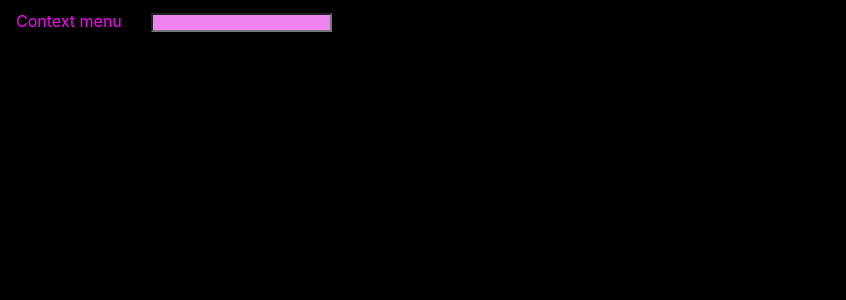
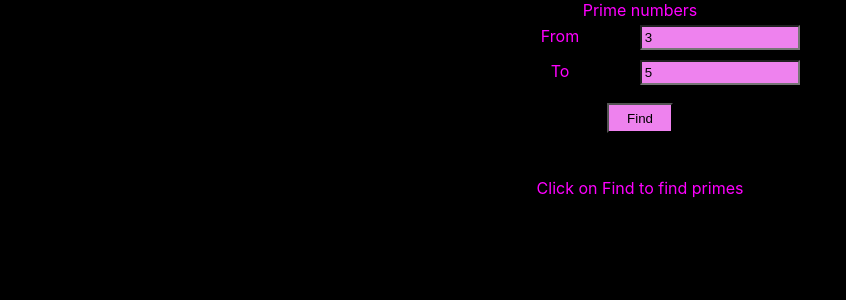
Before and after one commit to banaanihillo/tuni-gui-react, a React (Create React App) app: page / in a window 1280 px wide. Shown: the top 300 px of the page, without its empty margins (0-846 px from the left). Built offline with nearby package versions, Linux system fonts and the light colour scheme.

Commit message:
Added prime number service worker (7.3)
Exercise 7-3-small:
Added a prime number calculator,
operating via service worker,
with a hefty timeout of one millisecond

```diff
--- a/src/App.css
+++ b/src/App.css
@@ -24,31 +24,41 @@ button {
     font-family: cursive;
 }
 
-/*
-Make the main content take the whole viewport height,
-so the menu can be closed by clicking on anywhere,
-similar to the default browser behavior
-*/
-main {
-    height: 100vh;
+input {
+    padding: 0.2em;
+    margin: 0.4em 0;
 }
 
-nav {
-    /* The context menu is closed by default */
-    display: none;
-    /* Make it possible to open the menu at the mouse position, */
-    position: absolute;
-    /* and make sure the menu stays on top of existing elements */
-    z-index: 9001;
-    background-color: #222222;
+main {
+    display: flex;
+    flex-flow: column nowrap;
+    align-items: center;
 }
 
-nav li {
-    list-style: none;
+label {
+    display: flex;
+    flex-flow: row nowrap;
+    align-items: baseline;
+    justify-content: center;
+}
+
+label * {
+    width: 25%;
+}
+
+form,
+output {
+    text-align: center;
+}
+
+output {
+    width: 50vw;
 }
 
 button {
     padding: 0.4em;
+    width: 5em;
+    align-self: center;
 }
 
 canvas {
@@ -59,12 +69,13 @@ canvas {
     cursor: context-menu;
 }
 
-label,
-figure,
+li {
+    list-style: none;
+}
+
+button,
+h2,
 h1,
-h2,
-input,
-button,
 select {
     margin: 1em;
 }
@@ -90,10 +101,12 @@ select {
 form {
     display: flex;
     flex-flow: column nowrap;
-    justify-content: center;
+    width: 50vw;
+    top: 0;
+    /* Keep the form visible while scrolling the output */
+    position: sticky;
+    z-index: 9001;
+    background-color: black;
+    padding-bottom: 2em;
 }
-
-form button {
-    align-self: center;
-}
-/* */
+/**/
--- a/src/App.js
+++ b/src/App.js
@@ -1,148 +1,134 @@
-import React, {useState, useRef} from "react"
+import React, {useState} from "react"
 import "./App.css"
 
 
 const App = () => {
-    const [menuOpen, setMenuOpen] = useState(false)
-    let menuReference = useRef(null)
-    let inputReference = useRef(null)
-    let colorToggleReference = useRef(null)
-    let fontSwitchReference = useRef(null)
+    const [prime, setPrime] = useState(null)
+    const [primes, setPrimes] = useState([])
+    const [primesFrom, setPrimesFrom] = useState(3)
+    const [primesTo, setPrimesTo] = useState(5)
 
-    const toggleColor = (classList) => {
-        if (classList.contains("background-secondary")) {
-            classList.remove("background-secondary")
-        } else {
-            classList.add("background-secondary")
+    const findPrimes = () => {
+        setPrimes([])
+        setPrime(null)
+        // Do nothing on incorrect input
+        if (primesFrom > primesTo) {
+            return
         }
+        let primeFinder = new Worker("primesFinder.js")
+        primeFinder.postMessage({
+            primesFrom,
+            primesTo
+        })
+        // lowercase m? really?
+        primeFinder.onmessage = (message) => {
+            // Once the execution is complete,
+            // store all the primes in state
+            if (message.data.primes) {
+                // If there's just one prime,
+                // skip all the hassle,
+                // and just handle it like a single prime
+                if (message.data.primes.length === 1) {
+                    // Make sure there's no funky business,
+                    // such as (primesFrom=6, primesTo=6) returning 7
+                    if (
+                        message.data.primes[0] === primesFrom
+                        || message.data.primes[0] === primesTo
+                    ) {
+                        setPrime(message.data.primes[0])
+                    }
+                    return
+                }
+                // Handle the off-by-one error,
+                // due to the prime >= primesTo comparison,
+                // returning the original message primes,
+                // if the primesTo parameter itself is prime,
+                if (
+                    message.data.primes[message.data.primes.length - 1]
+                    === primesTo
+                ) {
+                    setPrimes(message.data.primes)
+                } else {
+                    // and if the primesTo parameter is not a prime,
+                    // fix the extra prime after the fact
+                    setPrimes(
+                        message.data.primes.slice(
+                            0,
+                            message.data.primes.length - 1
+                        )
+                    )
+                }
+                return
+            }
+            if (message.data.prime >= primesTo) {
+                // Once the last prime is found,
+                // tell the worker to stop
+                primeFinder.postMessage({
+                    stop: true
+                })
+                return
+            }
+            if (message.data.prime) {
+                // Receive an individual prime,
+                // while the worker is still running
+                setPrime(message.data.prime)
+                return
+            }
+        } //
     }
 
-    const toggleFont = (classList) => {
-        if (classList.contains("font-secondary")) {
-            classList.remove("font-secondary")
-        } else {
-            classList.add("font-secondary")
-        }
-    }
-
-    const closeMenu = () => {
-        menuReference.current.style.display = "none"
-        setMenuOpen(false)
-    }
-
-    const openMenu = (event) => {
-        if (!menuOpen) {
-            setMenuOpen(true)
-            menuReference.current.style.display = "unset"
-        }
-        // Absolutely position the menu depending on cursor position
-        menuReference.current.style.left = `${event.clientX}px`
-        menuReference.current.style.top = `${event.clientY}px`
-        // Allow the menu to be navigated via keyboard
-        colorToggleReference.current.focus()
-    }
-
-    return <><main
-        // Close the custom context menu by clicking on anywhere else
-        onClick={() => {
-            closeMenu()
-        }}
-        // Also close the custom context menu,
-        // if the user opens a browser default context menu elsewhere
-        onContextMenu={() => {
-            if (menuOpen) {
-                closeMenu()
+    return <main>
+        <form onSubmit={(event) => {
+            event.preventDefault()
+            findPrimes()
+        }}>
+            <header> Prime numbers </header>
+            <label>
+                <span> From </span>
+                <input
+                    type="number"
+                    value={primesFrom}
+                    min={3}
+                    max={9001}
+                    onChange={(event) => {
+                        setPrimesFrom(Number(event.target.value))
+                    }}
+                />
+            </label>
+            <label>
+                <span> To </span>
+                <input
+                    type="number"
+                    value={primesTo}
+                    min={5}
+                    max={99999}
+                    onChange={(event) => {
+                        setPrimesTo(Number(event.target.value))
+                    }}
+                />
+            </label>
+            <button type="submit">
+                Find
+            </button>
+        </form>
+        <output>
+            {(primes.length > 1)
+                ? <ul>
+                    {primes.map((prime, index) => {
+                        return <li key={index}>
+                            {prime}
+                        </li>
+                    })}
+                </ul>
+                : <p>
+                    {(prime)
+                        ? prime
+                        : "Click on Find to find primes"
+                    }
+                </p>
             }
-        }}
-    >
-        <label htmlFor="mysterious-input">
-            Context menu
-        </label>
-        <input
-            type="text"
-            id="mysterious-input"
-            ref={inputReference}
-            onContextMenu={(event) => {
-                event.preventDefault()
-                // If the custom context menu is open,
-                // and the user opens the custom context menu again,
-                // (while still inside the input element),
-                // prevent the firing of the parent element event,
-                // which would close the custom context menu,
-                // instead of opening it at a different position
-                event.stopPropagation()
-                openMenu(event)
-            }}
-        />
-    </main>
-    <nav
-        ref={menuReference}
-        onKeyDown={(event) => {
-            switch (event.code) {
-                // Esc should close the custom context menu,
-                // just as the browser default does,
-                // and bring the input element back to focus
-                case "Escape":
-                    closeMenu()
-                    inputReference.current.focus()
-                    break
-                // The menu happens to only have two items,
-                // so navigation upward/downward is the same thing
-                case "ArrowUp":
-                case "ArrowDown":
-                    if (
-                        document.activeElement.id
-                        === colorToggleReference.current.id
-                    ) {
-                        fontSwitchReference.current.focus()
-                    } else {
-                        colorToggleReference.current.focus()
-                    }
-                    break
-                // Navigation via Tab and Shift+Tab already works,
-                // because the elements are clickable buttons
-                default:
-                    return
-            }
-        }}
-    >
-        <ul onContextMenu={(event) => {
-            // If the custom context menu is already open,
-            // prevent opening a browser default menu on top of it,
-            // as that would probably complicate things further
-            event.preventDefault()
-        }}>
-            <li>
-                <button
-                    ref={colorToggleReference}
-                    id="toggle-color"
-                    onClick={() => {
-                        toggleColor(inputReference.current.classList)
-                        // Close the custom context menu,
-                        // and re-focus the input element,
-                        // after an option has been clicked
-                        closeMenu()
-                        inputReference.current.focus()
-                    }}
-                >
-                    Invert colors
-                </button>
-            </li>
-            <li>
-                <button
-                    ref={fontSwitchReference}
-                    id="switch-font"
-                    onClick={() => {
-                        toggleFont(inputReference.current.classList)
-                        closeMenu()
-                        inputReference.current.focus()
-                    }}
-                >
-                    Switch font
-                </button>
-            </li>
-        </ul>
-    </nav></>
+        </output>
+    </main> //
 }
 
 export default App
```
Also changed, not shown: public/primesFinder.js (added, +66 -0 lines), src/serviceWorker.js (added, +186 -0 lines), public/manifest.json.
